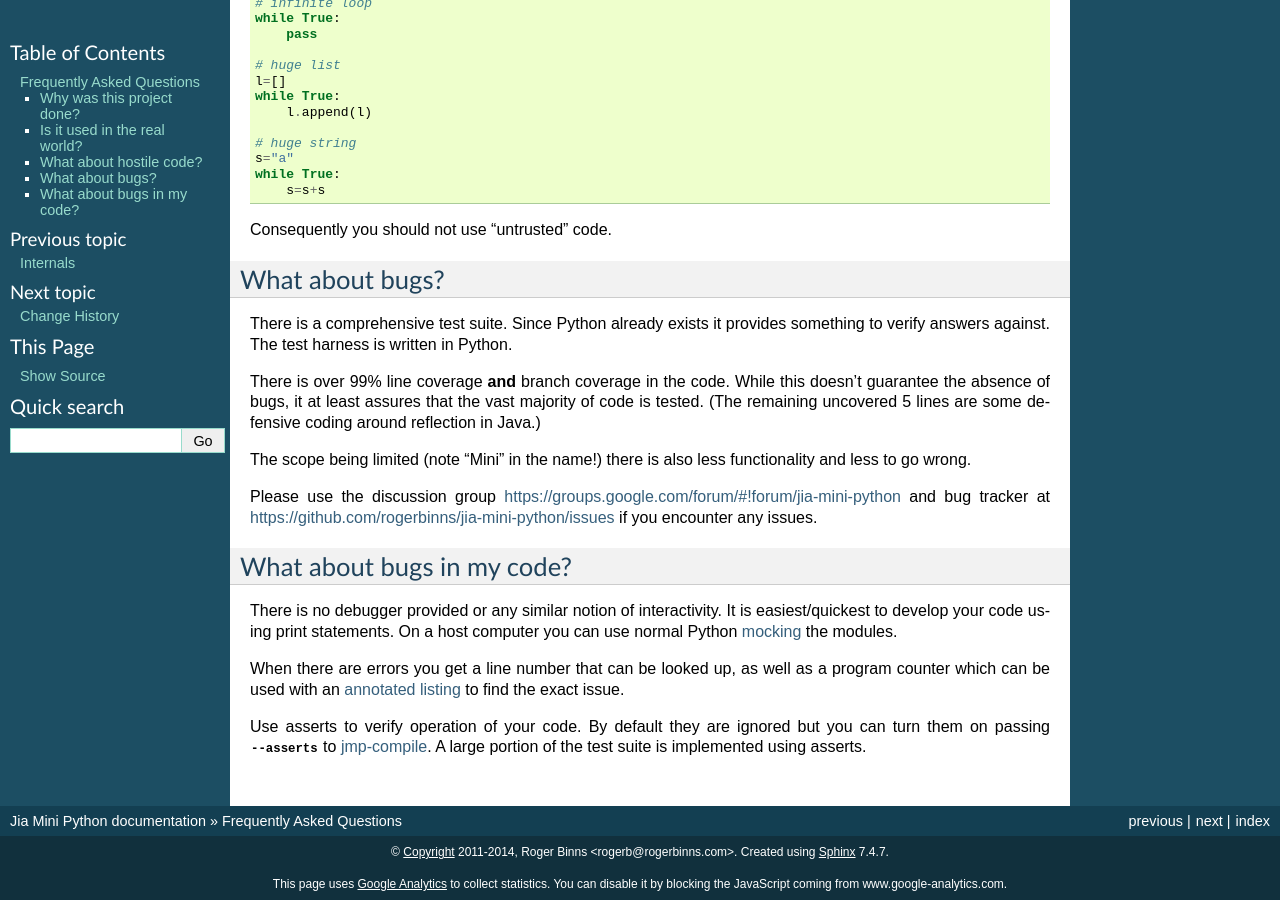
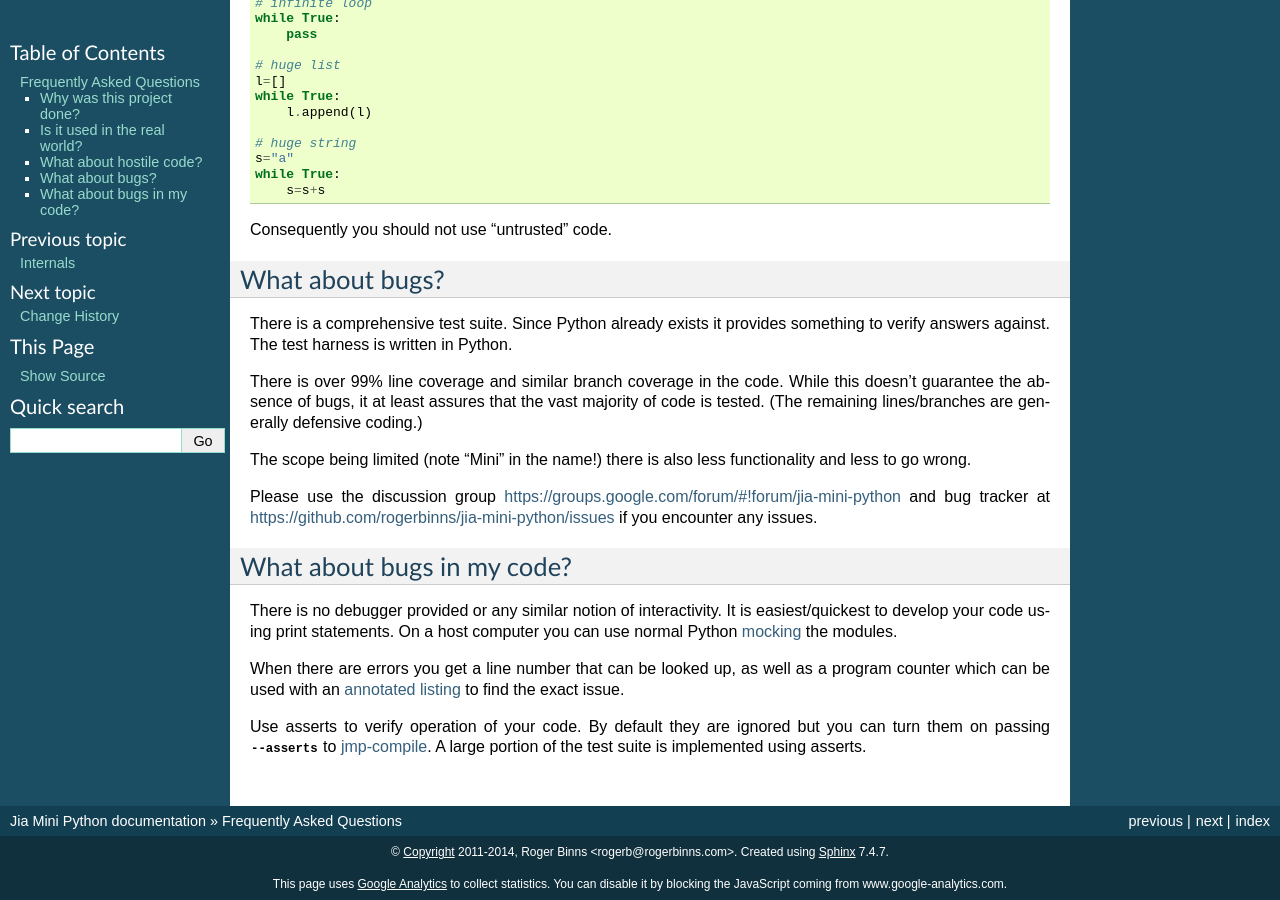
Before and after one commit to rogerbinns/jia-mini-python, a Sphinx documentation site: the page built from doc/faq.rst, in a window 1280 px wide and 900 px high, scrolled down 755 px. Built offline with Sphinx 7.4.7, drawn with Linux system fonts in a browser that asks for light colours; the version number could not be read and is left out.

Commit message:
Further coverage improvements

```diff
--- a/doc/faq.rst
+++ b/doc/faq.rst
@@ -65,10 +65,10 @@ There is a comprehensive test suite.  Since Python already exists it
 provides something to verify answers against.  The test harness is
 written in Python.
 
-There is over 99% line coverage **and** branch coverage in the code.
-While this doesn't guarantee the absence of bugs, it at least assures
-that the vast majority of code is tested.  (The remaining uncovered
-5 lines are some defensive coding around reflection in Java.)
+There is over 99% line coverage and similar branch coverage in the
+code.  While this doesn't guarantee the absence of bugs, it at least
+assures that the vast majority of code is tested.  (The remaining
+lines/branches are generally defensive coding.)
 
 The scope being limited (note "Mini" in the name!) there is also less
 functionality and less to go wrong.
```
Also changed, not shown: 3 other files.
